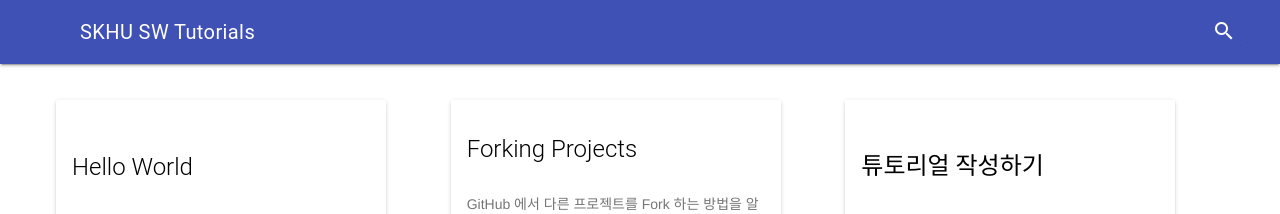
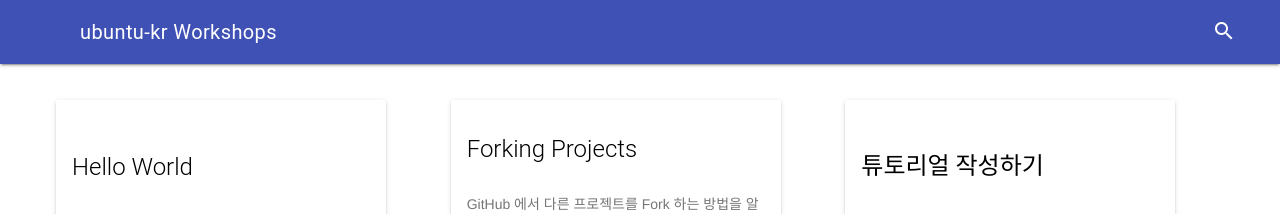
Before and after one commit to ubuntu-kr/tutorials, a Jekyll site: the page built from index.html, in a window 1280 px wide. Shown: the top 214 px of the page. Built offline with Jekyll 4.4.1, drawn with Linux system fonts in a browser that asks for light colours.

Commit message:
Update config

```diff
--- a/_config.yml
+++ b/_config.yml
@@ -13,11 +13,11 @@
 # you will see them accessed via {{ site.title }}, {{ site.email }}, and so on.
 # You can create any custom variable you would like, and they will be accessible
 # in the templates via {{ site.myvariable }}.
-title: SKHU SW Tutorials
-email: sukso96100@gmail.com
-description: 성공회대학교 소프트웨어공학과 지식저장소 튜토리얼 웹사이트
-baseurl: "/tutorials" # the subpath of your site, e.g. /blog
-url: "https://skhu-sw.github.io" # the base hostname & protocol for your site, e.g. http://example.com
+title: ubuntu-kr Workshops
+email: korea.ubuntu@gmail.com
+description: 우분투한국커뮤니티 워크샵 행사 자료모음 웹사이트
+baseurl: "/workshops" # the subpath of your site, e.g. /blog
+url: "https://ubuntu-kr.github.io" # the base hostname & protocol for your site, e.g. http://example.com
 
 # Build settings
 markdown: kramdown
@@ -35,5 +35,5 @@ collections:
     permalink: "/:path"
 
 editor:
-  gh-repo: skhu-sw/tutorials
+  gh-repo: ubuntu-kr/tutorials
   branch: gh-pages
```
